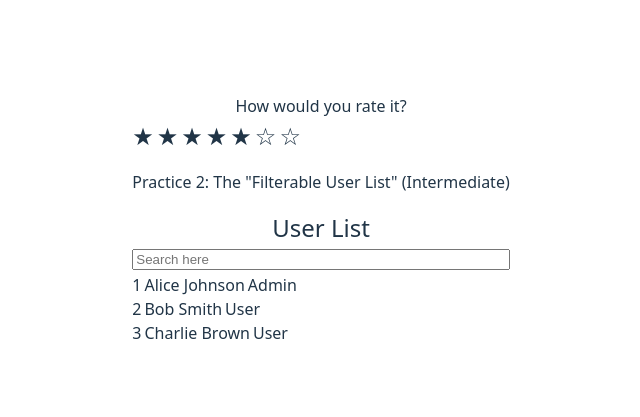
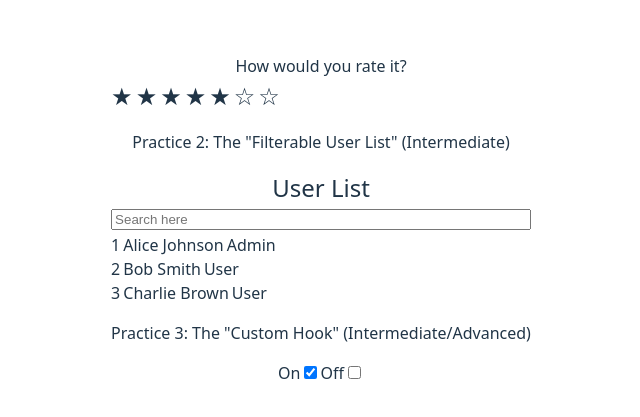
Before and after one commit to b0yu-li/react-practices-2026, a React (Vite) app: page / in a window 1280 px wide. Shown: the part 181-598 px from the top of the page, without its empty margins (319-959 px from the left). Built offline with nearby package versions, Linux system fonts and the light colour scheme.

Commit message:
feat: practice 3

```diff
--- a/src/App.tsx
+++ b/src/App.tsx
@@ -1,5 +1,6 @@
 import { useEffect, useState } from "react";
 import "./App.css";
+import { Toggle } from "./components/Toggle";
 
 function App() {
   const [currentRating, setCurrentRating] = useState(5);
@@ -15,6 +16,8 @@ function App() {
       ></StarRating>
       <p>Practice 2: The "Filterable User List" (Intermediate)</p>
       <UserList></UserList>
+      <p>Practice 3: The "Custom Hook" (Intermediate/Advanced)</p>
+      <Toggle></Toggle>
     </>
   );
 }
--- /dev/null
+++ b/src/components/Toggle.tsx
@@ -0,0 +1,32 @@
+import { useState } from "react";
+
+export const Toggle = () => {
+  const { value, toggle } = useToggle(true);
+
+  return (
+    <div>
+      <label htmlFor="toggle-on">On</label>
+      <input
+        type="checkbox"
+        id="toggle-on"
+        checked={value}
+        onChange={toggle}
+      ></input>
+      <label htmlFor="toggle-off">Off</label>
+      <input
+        type="checkbox"
+        id="toggle-off"
+        checked={!value}
+        onChange={toggle}
+      ></input>
+    </div>
+  );
+};
+
+const useToggle = (initialValue: boolean) => {
+  const [value, setValue] = useState<boolean>(initialValue);
+  const toggle = () => {
+    setValue(!value);
+  };
+  return { value, toggle };
+};
```
